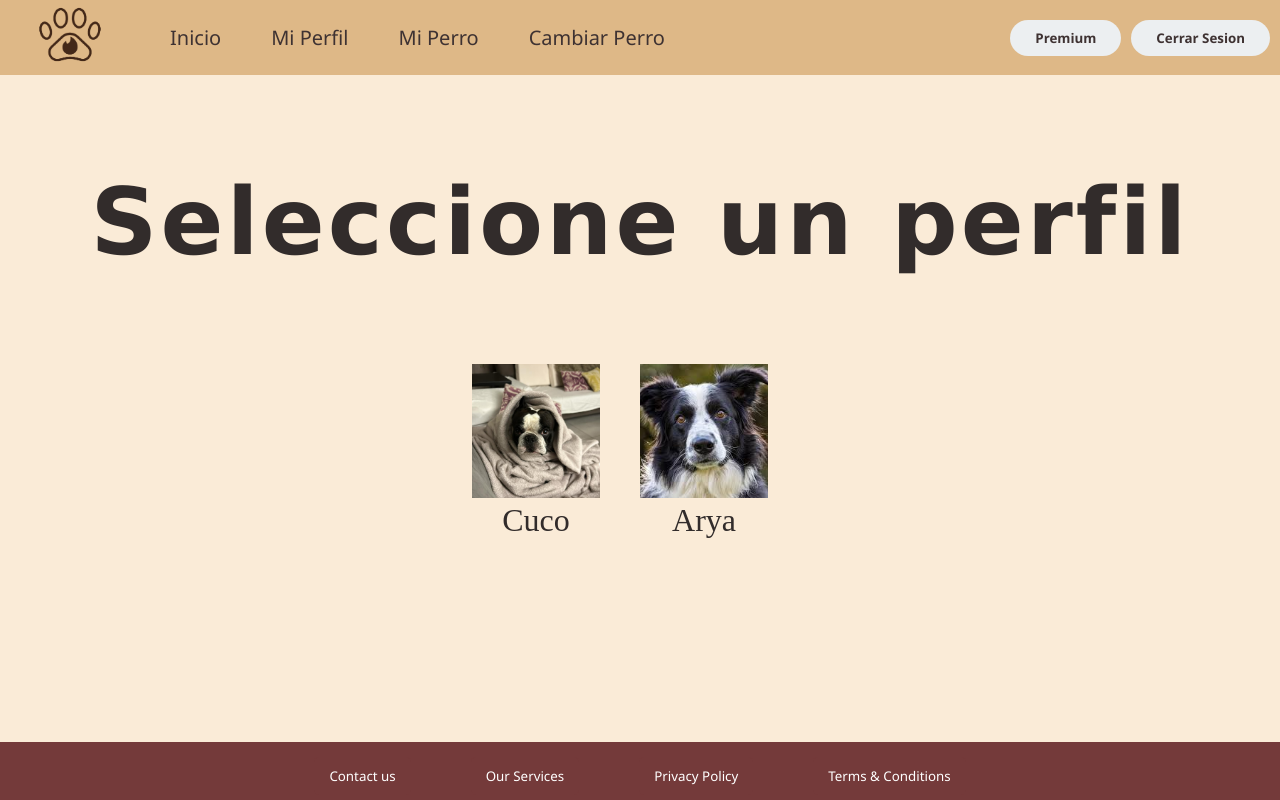
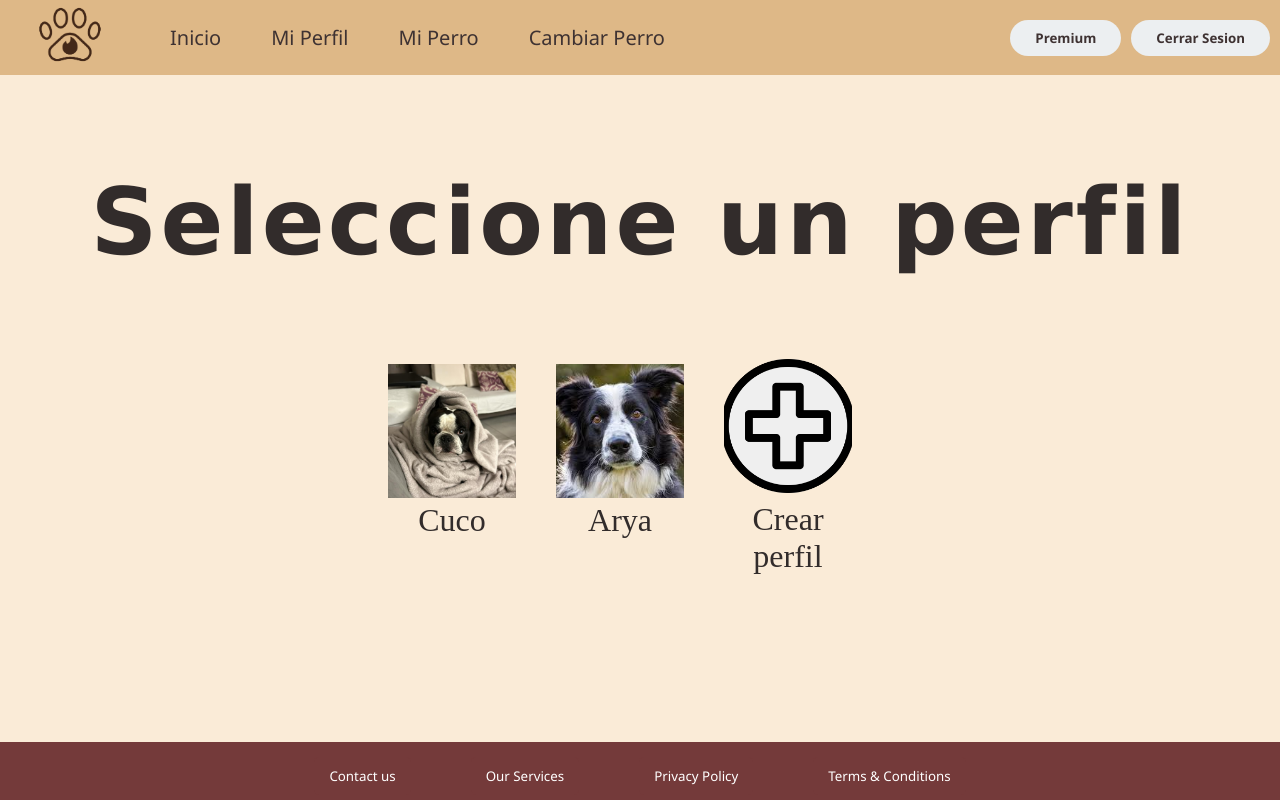
Before and after one commit to LautaroOlmedo/Barney, a React (Create React App) app in the folder client/: page /dogProfileSelect in a window 1280 px wide. Built offline with nearby package versions, Linux system fonts and the light colour scheme.

Commit message:
Created btn CreateProfile

```diff
--- a/client/src/pages/DogProfileSelect/DogProfileSelect.css
+++ b/client/src/pages/DogProfileSelect/DogProfileSelect.css
@@ -51,14 +51,36 @@
   object-fit: cover;
 }
 
-.profilesDiv .btnProfile img:hover{
+.profilesDiv img:hover{
   border: 5px solid;
   border-radius: 50%;
   color: #322C2B;
   /* transform: scale(1.2); */
 }
 
-.profilesDiv .btnProfile span{
+.profilesDiv .btnCreateProfile{
+  height: 10vw;
+  min-height: 8.4rem;
+  max-height: 20rem;
+  width: 10vw;
+  min-width: 8.4px;
+  max-width: 20rem;
+  border-radius: 50%;
+  border: none;
+  outline: none;
+  margin-top: 0;
+  margin-right: 2.5rem;
+  position: relative;
+  cursor: pointer;
+}
+
+.profilesDiv .btnCreateProfile img{
+  width: 100%;
+  height: 100%;
+  object-fit: cover;
+}
+
+.profilesDiv span{
   font-family: cursive;
   width: inherit;
   font-size: 2rem;
--- a/client/src/pages/DogProfileSelect/DogProfileSelect.tsx
+++ b/client/src/pages/DogProfileSelect/DogProfileSelect.tsx
@@ -30,6 +30,12 @@ return(
                         </button>
                     </Link>
                  ))}
+
+                        <button className="btnCreateProfile">
+                            <img src="./img/crearPerfilImg/crearPerfil.png" alt='Crear Perfil' />
+                            <span> Crear perfil </span>
+                        </button>
+
             </div>
         </div>
     </div>
```
